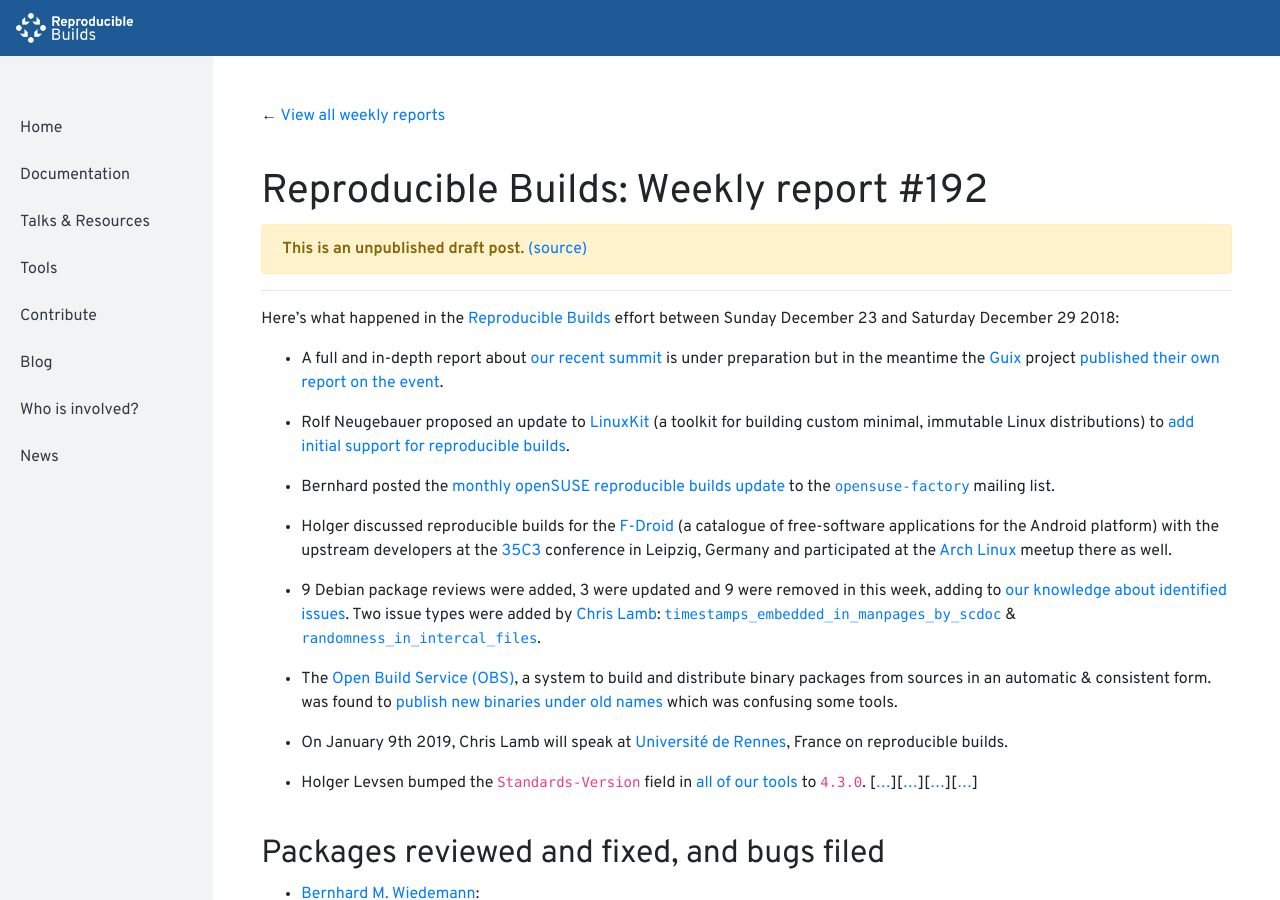
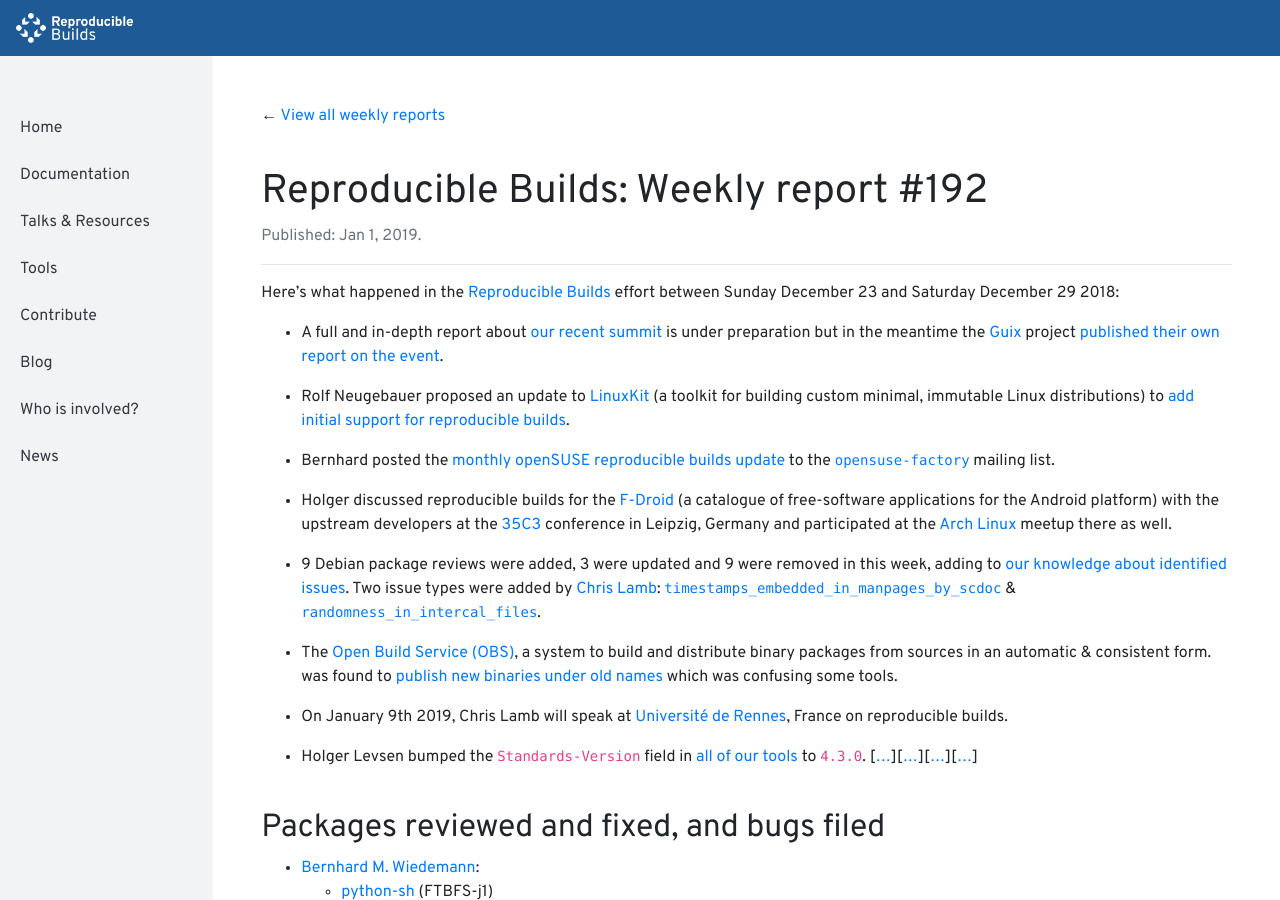
Before and after one commit to prototypefund/reproducible-website, a Jekyll site: the page built from _blog/posts/192.md, in a window 1280 px wide and 900 px high. Built offline with Jekyll 4.4.1, drawn with Linux system fonts in a browser that asks for light colours.

Commit message:
published as https://reproducible-builds.org/blog/posts/192/

```diff
--- a/_blog/posts/192.md
+++ b/_blog/posts/192.md
@@ -1,6 +1,7 @@
 ---
 layout: new/blog
 week: 192
+published: 2019-01-01 19:44:41
 ---
 
 Here's what happened in the [Reproducible Builds](https://reproducible-builds.org) effort between Sunday December 23 and Saturday December 29 2018:
```
